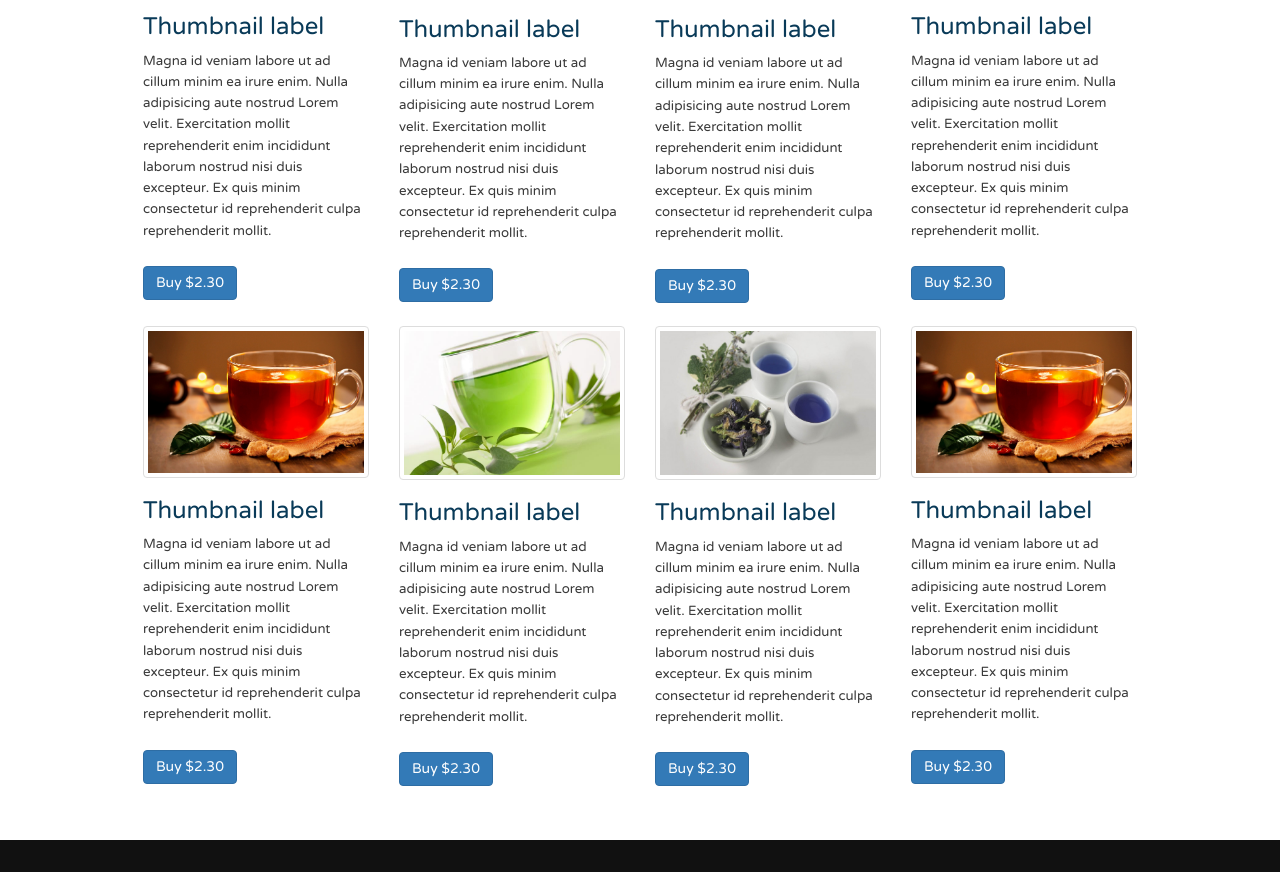
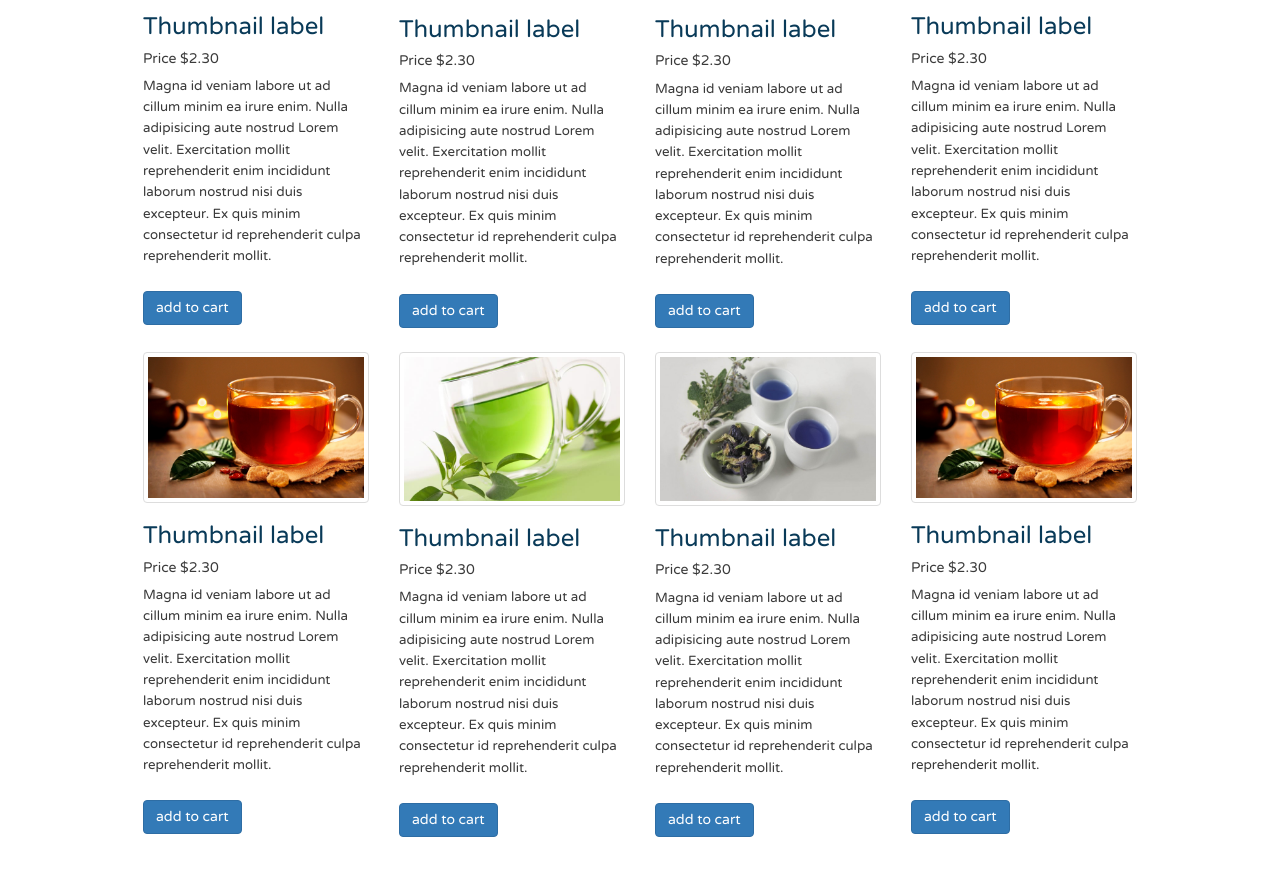
Before and after one commit to WalterBrito/coffee-shop, a plain HTML site: page tea.html in a window 1280 px wide. Shown: the part 270-1142 px from the top of the page. Drawn offline with nearby package versions, Linux system fonts and the light colour scheme; files whose address does not match are found by name.

Commit message:
beautify html

```diff
--- a/tea.html
+++ b/tea.html
@@ -31,7 +31,7 @@
         </div>
     </header>
     <br><br>
-    <!-- donuts -->
+    <!-- tea -->
     <!-- row 1 -->
     <div class="container">
         <div class="row">
@@ -41,10 +41,11 @@
                 </div>
                 <div class="caption">
                     <h3>Thumbnail label</h3>
+                    <h5>Price $2.30</h5>
                     <p>Magna id veniam labore ut ad cillum minim ea irure enim. Nulla adipisicing aute nostrud Lorem velit. Exercitation mollit reprehenderit enim incididunt laborum nostrud nisi duis excepteur. Ex quis minim consectetur id reprehenderit
                         culpa reprehenderit mollit. </p>
                     <p>
-                        <a href="#" class="btn btn-primary" role="button">Buy $2.30</a>
+                        <a href="#" class="btn btn-primary" role="button">add to cart</a>
                     </p>
                 </div>
             </div>
@@ -54,10 +55,11 @@
                 </div>
                 <div class="caption">
                     <h3>Thumbnail label</h3>
+                    <h5>Price $2.30</h5>
                     <p>Magna id veniam labore ut ad cillum minim ea irure enim. Nulla adipisicing aute nostrud Lorem velit. Exercitation mollit reprehenderit enim incididunt laborum nostrud nisi duis excepteur. Ex quis minim consectetur id reprehenderit
                         culpa reprehenderit mollit. </p>
                     <p>
-                        <a href="#" class="btn btn-primary" role="button">Buy $2.30</a>
+                        <a href="#" class="btn btn-primary" role="button">add to cart</a>
                     </p>
                 </div>
             </div>
@@ -67,10 +69,11 @@
                 </div>
                 <div class="caption">
                     <h3>Thumbnail label</h3>
+                    <h5>Price $2.30</h5>
                     <p>Magna id veniam labore ut ad cillum minim ea irure enim. Nulla adipisicing aute nostrud Lorem velit. Exercitation mollit reprehenderit enim incididunt laborum nostrud nisi duis excepteur. Ex quis minim consectetur id reprehenderit
                         culpa reprehenderit mollit. </p>
                     <p>
-                        <a href="#" class="btn btn-primary" role="button">Buy $2.30</a>
+                        <a href="#" class="btn btn-primary" role="button">add to cart</a>
                     </p>
                 </div>
             </div>
@@ -80,10 +83,11 @@
                 </div>
                 <div class="caption">
                     <h3>Thumbnail label</h3>
+                    <h5>Price $2.30</h5>
                     <p>Magna id veniam labore ut ad cillum minim ea irure enim. Nulla adipisicing aute nostrud Lorem velit. Exercitation mollit reprehenderit enim incididunt laborum nostrud nisi duis excepteur. Ex quis minim consectetur id reprehenderit
                         culpa reprehenderit mollit. </p>
                     <p>
-                        <a href="#" class="btn btn-primary" role="button">Buy $2.30</a>
+                        <a href="#" class="btn btn-primary" role="button">add to cart</a>
                     </p>
                 </div>
             </div>
@@ -98,10 +102,11 @@
                 </div>
                 <div class="caption">
                     <h3>Thumbnail label</h3>
+                    <h5>Price $2.30</h5>
                     <p>Magna id veniam labore ut ad cillum minim ea irure enim. Nulla adipisicing aute nostrud Lorem velit. Exercitation mollit reprehenderit enim incididunt laborum nostrud nisi duis excepteur. Ex quis minim consectetur id reprehenderit
                         culpa reprehenderit mollit. </p>
                     <p>
-                        <a href="#" class="btn btn-primary" role="button">Buy $2.30</a>
+                        <a href="#" class="btn btn-primary" role="button">add to cart</a>
                     </p>
                 </div>
             </div>
@@ -111,10 +116,11 @@
                 </div>
                 <div class="caption">
                     <h3>Thumbnail label</h3>
+                    <h5>Price $2.30</h5>
                     <p>Magna id veniam labore ut ad cillum minim ea irure enim. Nulla adipisicing aute nostrud Lorem velit. Exercitation mollit reprehenderit enim incididunt laborum nostrud nisi duis excepteur. Ex quis minim consectetur id reprehenderit
                         culpa reprehenderit mollit. </p>
                     <p>
-                        <a href="#" class="btn btn-primary" role="button">Buy $2.30</a>
+                        <a href="#" class="btn btn-primary" role="button">add to cart</a>
                     </p>
                 </div>
             </div>
@@ -124,10 +130,11 @@
                 </div>
                 <div class="caption">
                     <h3>Thumbnail label</h3>
+                    <h5>Price $2.30</h5>
                     <p>Magna id veniam labore ut ad cillum minim ea irure enim. Nulla adipisicing aute nostrud Lorem velit. Exercitation mollit reprehenderit enim incididunt laborum nostrud nisi duis excepteur. Ex quis minim consectetur id reprehenderit
                         culpa reprehenderit mollit. </p>
                     <p>
-                        <a href="#" class="btn btn-primary" role="button">Buy $2.30</a>
+                        <a href="#" class="btn btn-primary" role="button">add to cart</a>
                     </p>
                 </div>
             </div>
@@ -137,10 +144,11 @@
                 </div>
                 <div class="caption">
                     <h3>Thumbnail label</h3>
+                    <h5>Price $2.30</h5>
                     <p>Magna id veniam labore ut ad cillum minim ea irure enim. Nulla adipisicing aute nostrud Lorem velit. Exercitation mollit reprehenderit enim incididunt laborum nostrud nisi duis excepteur. Ex quis minim consectetur id reprehenderit
                         culpa reprehenderit mollit. </p>
                     <p>
-                        <a href="#" class="btn btn-primary" role="button">Buy $2.30</a>
+                        <a href="#" class="btn btn-primary" role="button">add to cart</a>
                     </p>
                 </div>
             </div>
```
Also changed, not shown: cake.html (+16 -8 lines), donuts.html (+16 -8 lines).
